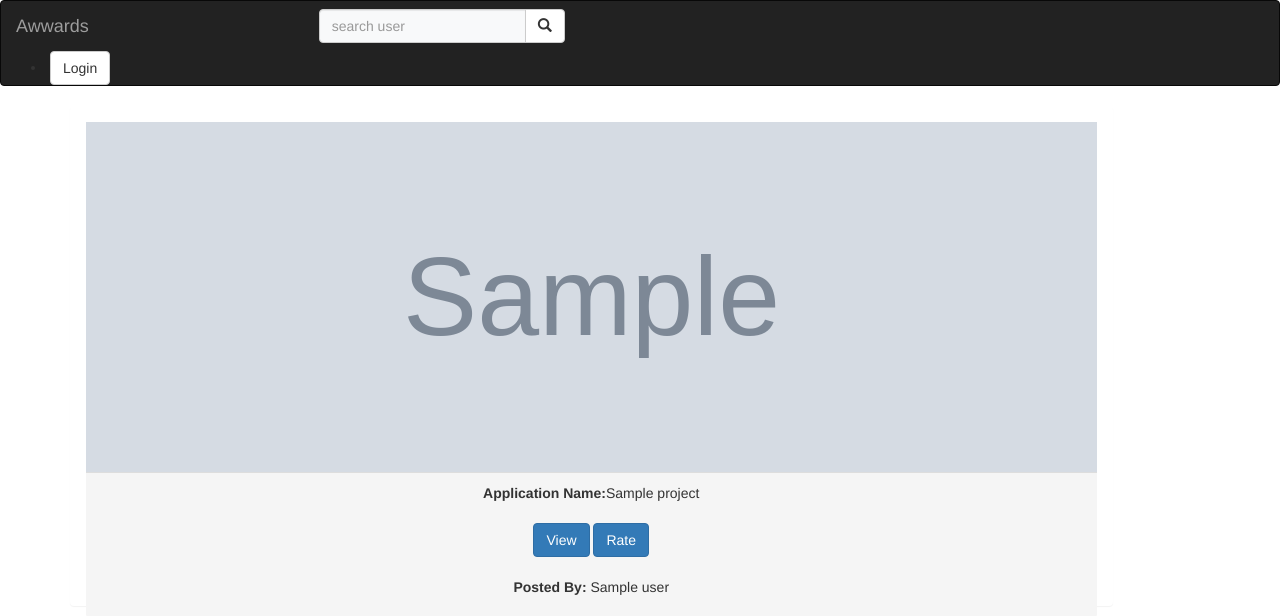
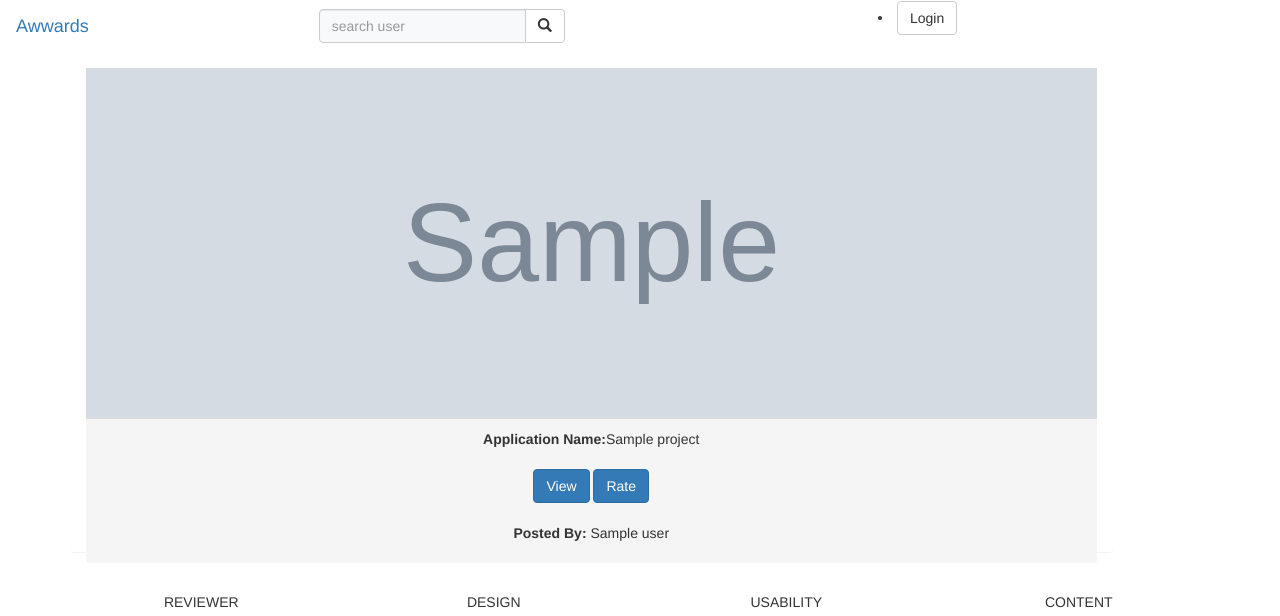
Before and after one commit to ndanu-josy/Awwards, a Django app: template awwardsapp/templates/all_projects.html in a window 1280 px wide. Shown: the top 616 px of the page. Run offline with Django 3.2, Linux system fonts and the light colour scheme; the template is opened without the code that fills it: most values are stand-ins (such as "Sample title", 1, 10 or a date in 2020); grey boxes marked "Sample" are stand-in pictures; some libraries are stand-ins or nearby versions.

Commit message:
Add background image in index

```diff
--- a/awwardsapp/templates/index.html
+++ b/awwardsapp/templates/index.html
@@ -2,6 +2,10 @@
 {% load static %}
 {% load bootstrap3 %}
 {% block content %}
+<div class="container-fluid" style="background-image: url('https://i7x7p5b7.stackpathcdn.com/codrops/wp-content/uploads/2012/11/awwwards_responsive.jpg');
+background-position: center center; background-size: cover; height: 400px;">
+
+</div>
 <div class="container">
     <div class="row">
         {% for project in projects %}
--- a/awwardsapp/templates/navbar.html
+++ b/awwardsapp/templates/navbar.html
@@ -1,17 +1,26 @@
 <!DOCTYPE html>
 <html lang="en">
+
 <head>
 
   <meta charset="utf-8">
   <meta name="viewport" content="width=device-width, initial-scale=1">
+  <style>
+    /* .navbar ul{
+       margin: 0;
+    } */
+    .navbar {
+      margin-bottom: 0;
+    }
+  </style>
 </head>
+
 <body>
-  <nav class="navbar navbar-inverse">
+  <nav class="navbar navbar">
     <div class="container-fluid">
       <div class="navbar-header">
         <a class="navbar-brand" href="/">Awwards</a>
       </div>
-
 
       <!-- Adding a search form  -->
       <div class="col-sm-4 col-md-6" style="padding-left: 200px; ">
@@ -29,13 +38,15 @@
         </form>
       </div>
       <!-- search form end -->
-      <div class="col-sm-6 col-md-6">
+
+      <div class="col-sm-6 col-md-4 navbar-right">
         {% if user.is_authenticated %}
         <ul>
           <li class="dropdown">
-            <a href="#" class="dropdown-toggle btn btn-default" data-toggle="dropdown" role="button" aria-expanded="false">Account
-                      <span class="caret"></span>
-                  </a>
+            <a href="#" class="dropdown-toggle btn btn-default" data-toggle="dropdown" role="button"
+              aria-expanded="false">Account
+              <span class="caret"></span>
+            </a>
             <ul class="dropdown-menu" role="menu">
               <li>
                 <a href="/">Home</a>
@@ -59,7 +70,11 @@
 
         {% endif %}
       </div>
+
+
+
     </div>
   </nav>
 </body>
+
 </html>
```
